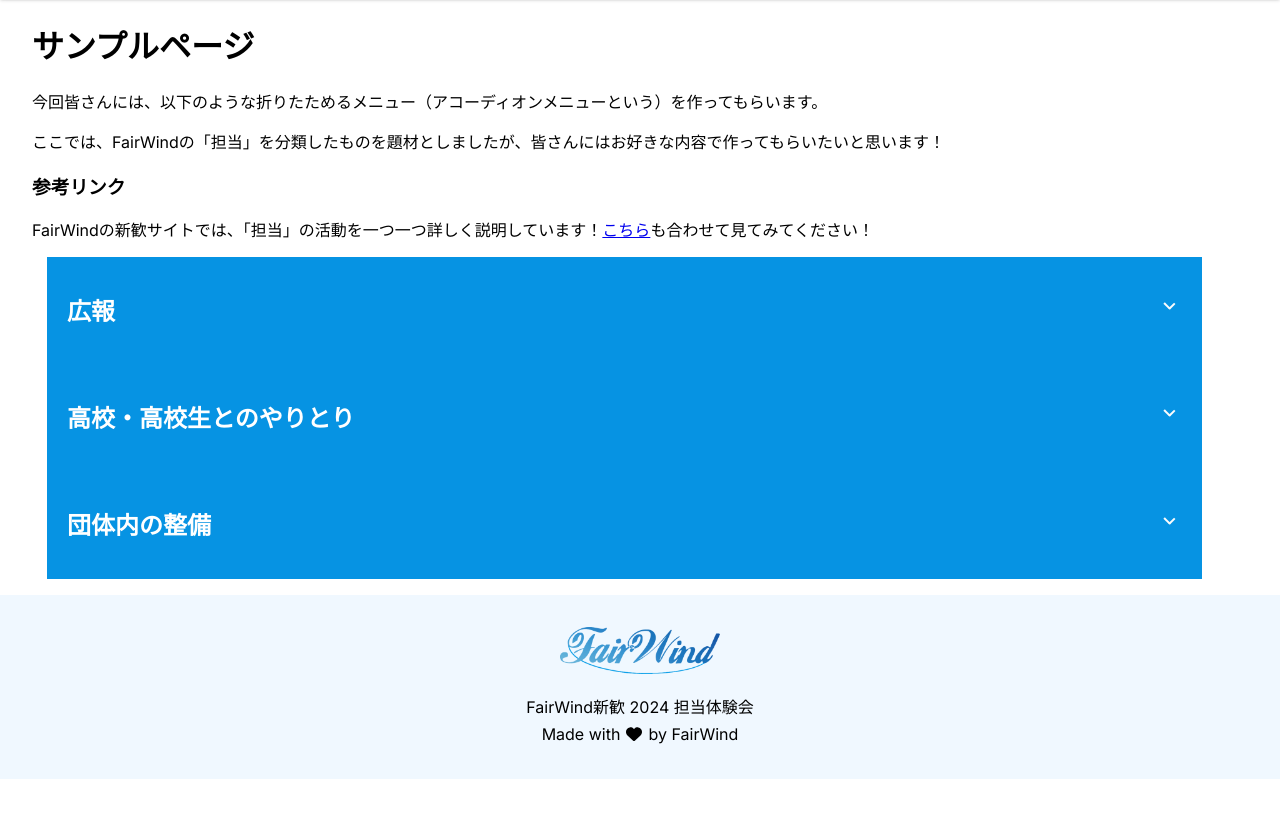
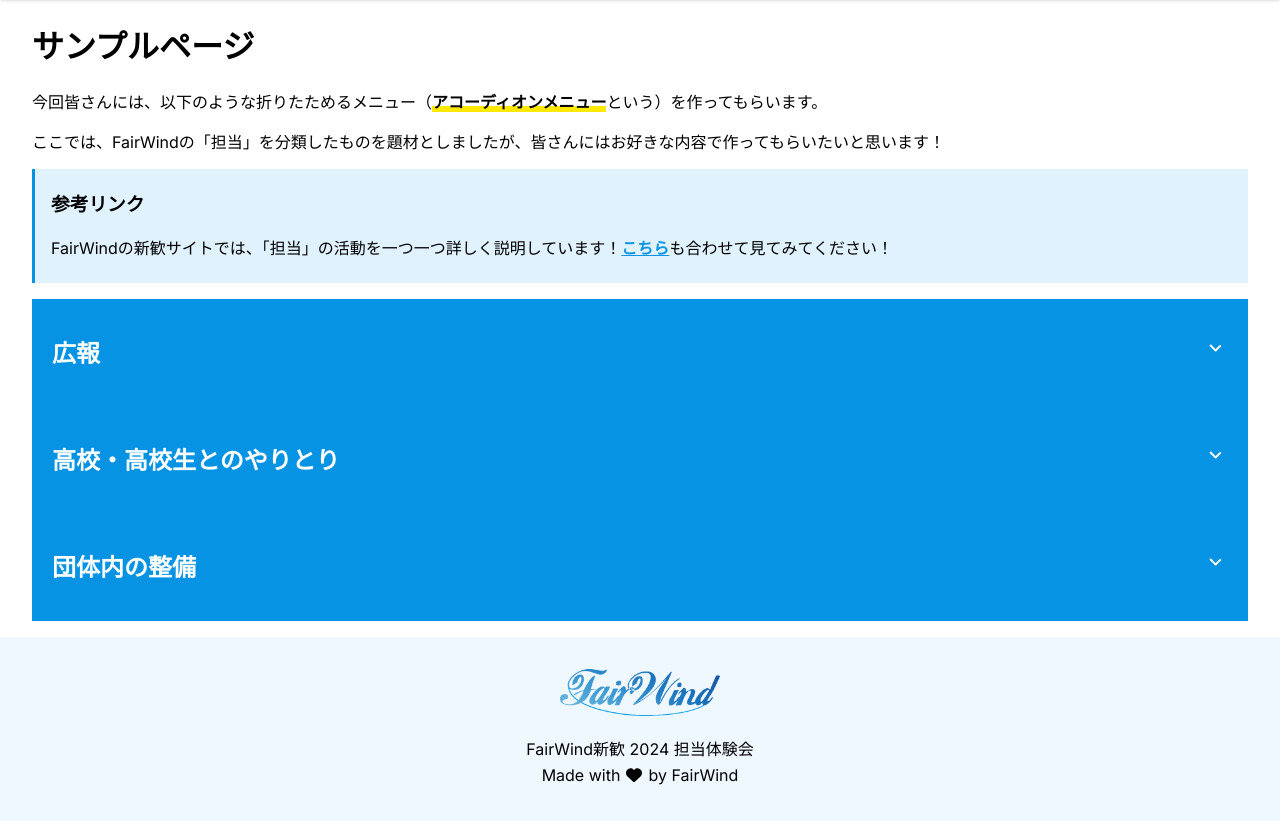
Before and after one commit to fairwind-scripts/shinkan2024-trial, a Flask app: page /sample in a window 1280 px wide. Shown: the part 88-909 px from the top of the page. Before the commit the page ends 867 px from the top, so only its background shows below. Run offline with Flask 3, Linux system fonts and the light colour scheme.

Commit message:
feat: サンプルページ関連の追記

```diff
--- a/src/static/css/style.css
+++ b/src/static/css/style.css
@@ -1,7 +1,7 @@
 @charset "utf-8";
 
 /* Googleフォントを読み込む */
-@import url("https://fonts.googleapis.com/css2?family=Noto+Sans+JP:wght@100..900&family=Inter:wght@100..900&display=swap");
+@import url("https://fonts.googleapis.com/css2?family=Noto+Sans+JP:wght@400,700&family=Inter:wght@400,700&display=swap");
 
 /* ページ全体の設定 */
 html {
@@ -23,6 +23,7 @@ nav {
     position: sticky;
     top: 0;
     background-color: white;
+    z-index: 1000;
 }
 nav .logo {
     position: relative;
@@ -70,11 +71,9 @@ footer p {
 /* アコーディオンメニュー部分 */
 .include-accordion {
     background-color: #0693e3;
-    width: 95%;
+    width: 100%;
     padding: 0;
     color: #fcfcfc;
-    margin-left: 15px;
-    margin-right: 15px;
     overflow: hidden;
 }
 
@@ -101,6 +100,10 @@ footer p {
     padding: 10px 0 10px 10px;
     margin-left: 15px;
     margin-right: 15px;
+}
+
+.include-accordion li li:last-of-type {
+    border-bottom: none;
 }
 
 .include-accordion li li h3 {
@@ -164,3 +167,19 @@ footer p {
 .include-accordion .active {
     overflow-y: auto;
 }
+
+.highlight {
+    font-weight: bold;
+    background-image: linear-gradient(to bottom, #ffffff00 70%, #ffe900 70%);
+}
+
+.appendix {
+    border-left: #0693e3 solid 3px;
+    padding: 0.1rem 1rem 0.5rem 1rem;
+    background-color: rgb(224 242 254);
+}
+
+.appendix a {
+    color: #0693e3;
+    font-weight: bold;
+}
```
